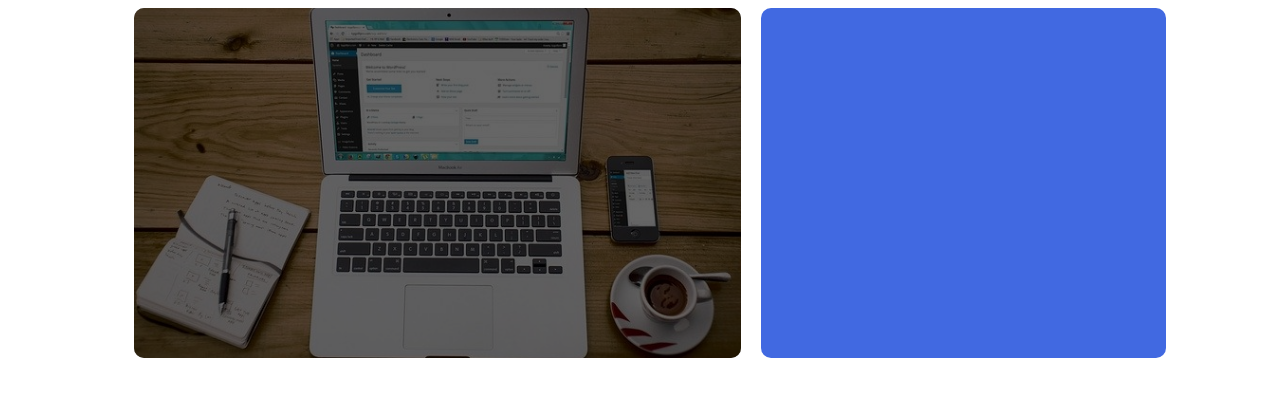
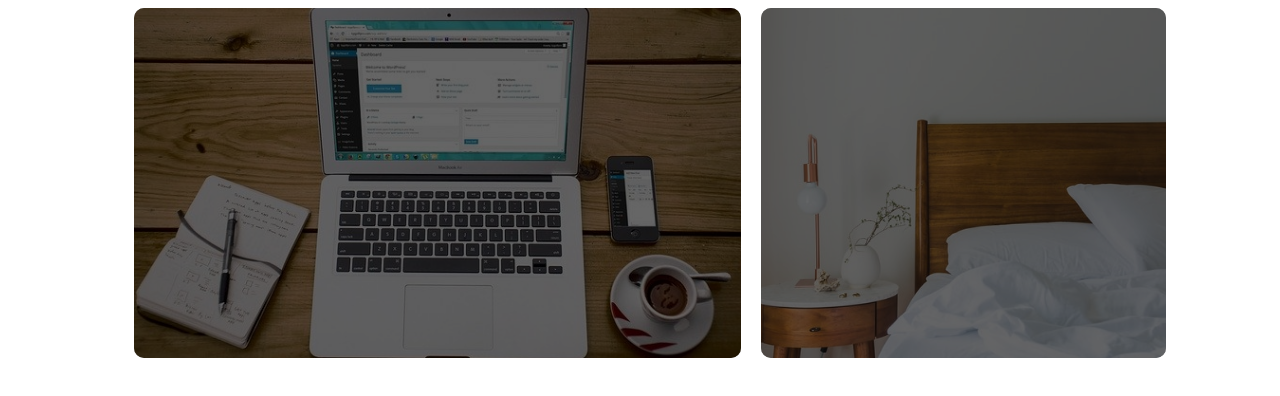
Before and after one commit to thanawatgulati/thanawat-blog, a Next.js app: page / in a window 1280 px wide. Shown: the top 396 px of the page. Built offline with nearby package versions, Linux system fonts and the light colour scheme.

Commit message:
🎨 Image BannerLeft

```diff
--- a/components/BannerRight.tsx
+++ b/components/BannerRight.tsx
@@ -1,7 +1,18 @@
 import React, { ReactElement } from "react";
-import stlyes from "../styles/bannerRight.module.css";
+import styles from "../styles/bannerRight.module.css";
+import LazyLoad from "react-lazyload";
 interface Props {}
 
 export default function BannerRight({}: Props): ReactElement {
-  return <div className={stlyes.bannerRight}></div>;
+  return (
+    <div className={styles.bannerRight}>
+      <LazyLoad height={20} offset={20}>
+        <img
+          className={styles.imgBannerRight}
+          src="/images/bannerRight.jpg"
+          alt="banner-left"
+        />
+      </LazyLoad>
+    </div>
+  );
 }
--- a/styles/bannerRight.module.css
+++ b/styles/bannerRight.module.css
@@ -1,10 +1,24 @@
 .bannerRight {
-  background-color: royalblue;
+  background-color: black;
   height: 350px;
   border-radius: 10px;
+  object-fit: cover;
+  width: 100%;
+  background-repeat: no-repeat;
+}
+
+.imgBannerRight {
+  object-fit: cover;
+  width: 100%;
+  border-radius: 10px;
+  opacity: 0.4;
+  height: 350px;
 }
 @media only screen and (max-width: 650px) {
   .bannerRight {
     height: 200px;
   }
+  .imgBannerRight {
+    height: 200px;
+  }
 }
```
Also changed, not shown: public/images/bannerRight.jpg (added), 1 other file (tests, documents, lock files or other folders).
